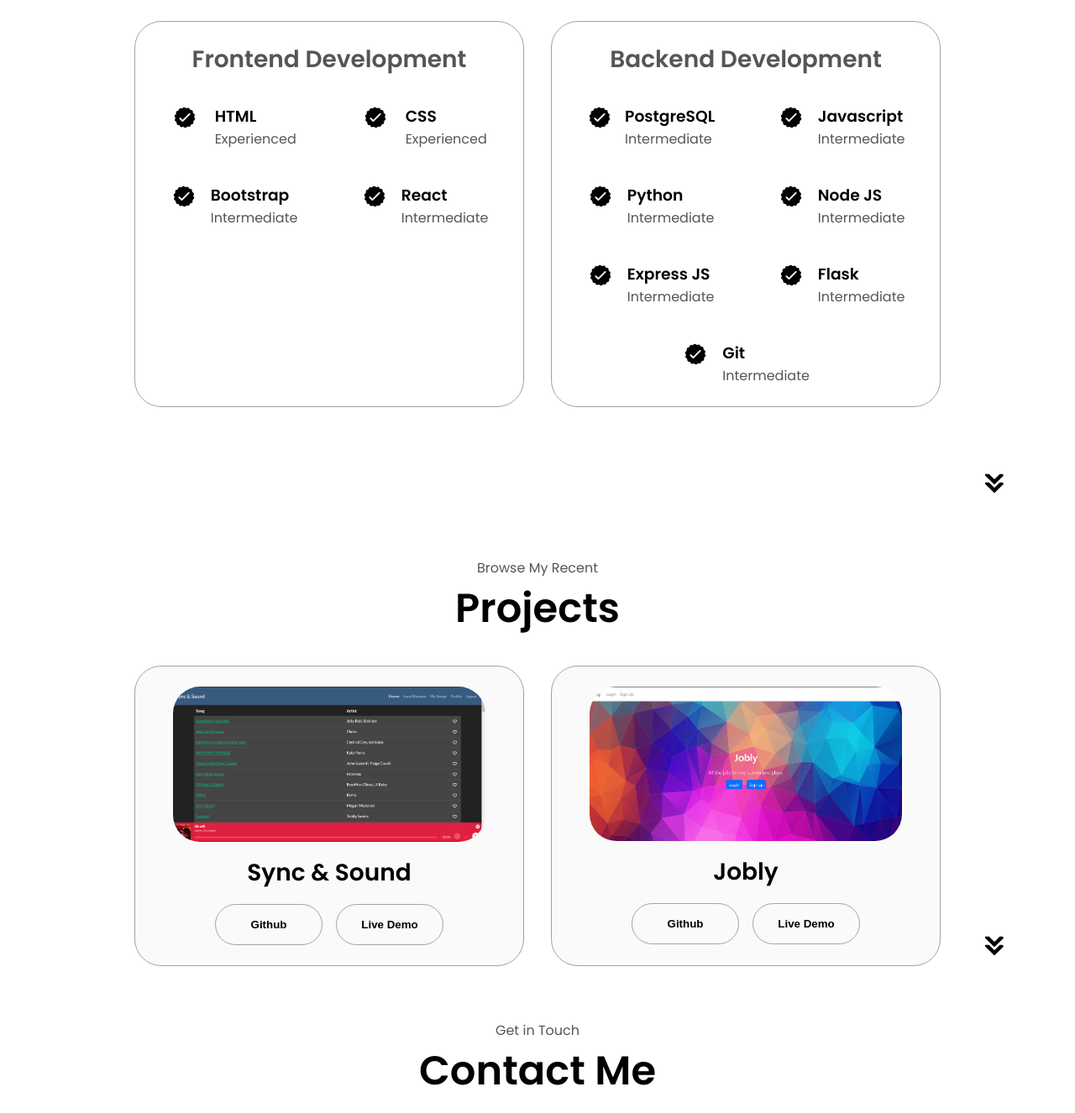
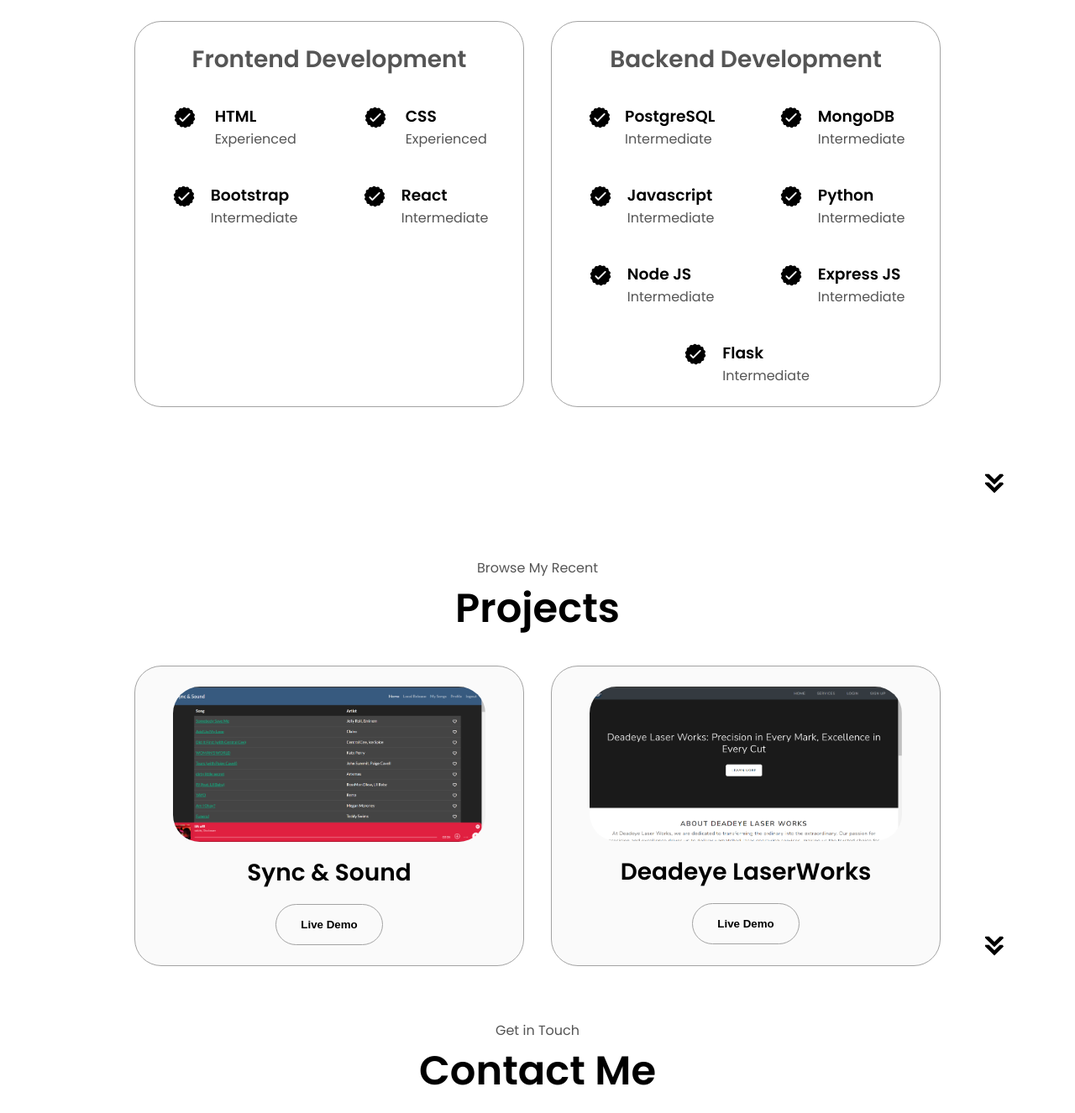
Before and after one commit to Gabito0/portfolio, a plain HTML site: page index.html in a window 1280 px wide. Shown: the part 1800-3126 px from the top of the page at 84% size. Drawn offline with Linux system fonts and the light colour scheme.

Commit message:
Changed portfolios project and added mongodb

```diff
--- a/index.html
+++ b/index.html
@@ -197,6 +197,17 @@
                   class="icon"
                 />
                 <div>
+                  <h3>MongoDB</h3>
+                  <p>Intermediate</p>
+                </div>
+              </article>
+              <article>
+                <img
+                  src="./assets/checkmark.png"
+                  alt="Experience icon"
+                  class="icon"
+                />
+                <div>
                   <h3>Javascript</h3>
                   <p>Intermediate</p>
                 </div>
@@ -245,17 +256,6 @@
                   <p>Intermediate</p>
                 </div>
               </article>
-              <article>
-                <img
-                  src="./assets/checkmark.png"
-                  alt="Experience icon"
-                  class="icon"
-                />
-                <div>
-                  <h3>Git</h3>
-                  <p>Intermediate</p>
-                </div>
-              </article>
             </div>
           </div>
         </div>
@@ -282,12 +282,12 @@
             </div>
             <h2 class="experience-sub-title project-title">Sync & Sound</h2>
             <div class="btn-container">
-              <button
+              <!-- <button
                 class="btn btn-color-2 project-btn"
                 onclick="location.href='https://github.com/'"
               >
                 Github
-              </button>
+              </button> -->
               <button
                 class="btn btn-color-2 project-btn"
                 onclick="location.href='https://syncandsound.onrender.com'"
@@ -299,22 +299,24 @@
           <div class="details-container color-container">
             <div class="article-container">
               <img
-                src="./assets/Jobly.png"
+                src="./assets/Project 2.png"
                 alt="Project 2"
                 class="project-img"
               />
             </div>
-            <h2 class="experience-sub-title project-title">Jobly</h2>
+            <h2 class="experience-sub-title project-title">
+              Deadeye LaserWorks
+            </h2>
             <div class="btn-container">
-              <button
+              <!-- <button
                 class="btn btn-color-2 project-btn"
                 onclick="location.href='https://github.com/'"
               >
                 Github
-              </button>
+              </button> -->
               <button
                 class="btn btn-color-2 project-btn"
-                onclick="location.href='https://github.com/'"
+                onclick="location.href='https://deadeyelaserworks.onrender.com'"
               >
                 Live Demo
               </button>
```
Also changed, not shown: assets/Project 2.png (added).
